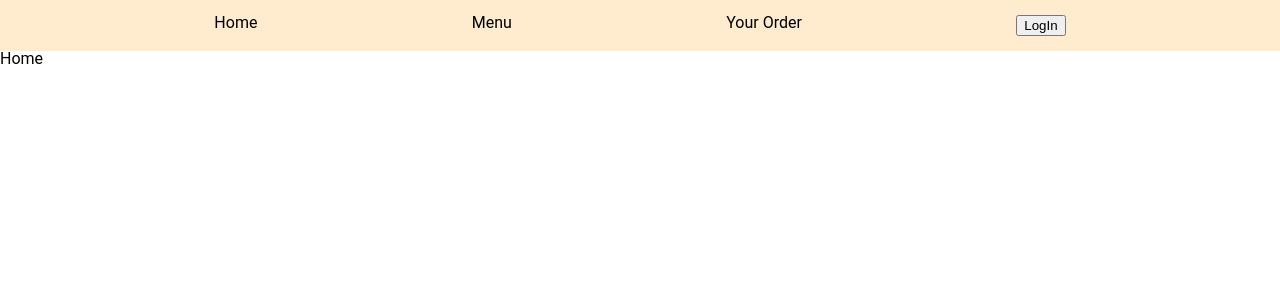
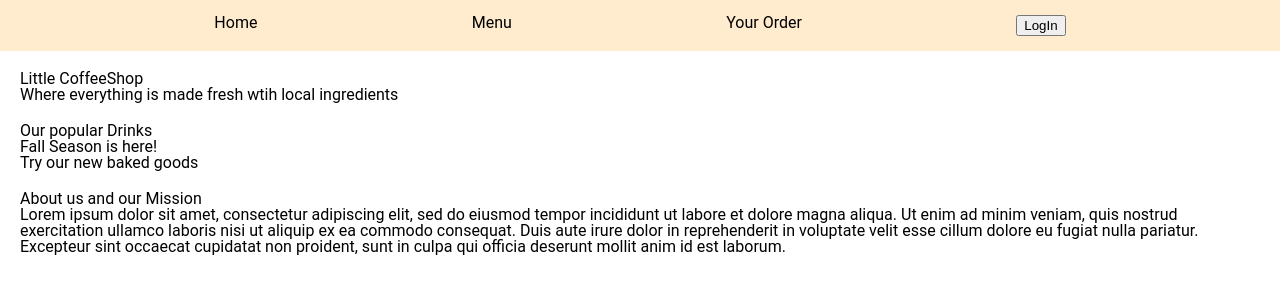
Before and after one commit to Julie1205/LittleCoffeeShop, a React (Create React App) app in the folder client/: page / in a window 1280 px wide. Shown: the top 300 px of the page. Built offline with nearby package versions, Linux system fonts and the light colour scheme.

Commit message:
HomePage started

```diff
--- a/client/src/App.js
+++ b/client/src/App.js
@@ -4,6 +4,7 @@ import GlobalStyles from "./components/GlobalStyles";
 import NavigationBar from "./components/NavigationBar";
 import Menu from "./components/Menu";
 import YourOrderPage from "./components/YourOrderPage";
+import HomePage from "./components/HomePage";
 
 const App = () => {
   return (
@@ -11,7 +12,7 @@ const App = () => {
       <GlobalStyles/>
       <NavigationBar/>
       <Routes>
-        <Route path="/" element={<p>Home</p>} />
+        <Route path="/" element={<HomePage/>} />
         <Route path="/menu" element={<Menu/>} />
         <Route path="/login" element={<p>Login</p>} />
         <Route path="/order" element={<YourOrderPage/>} />
--- /dev/null
+++ b/client/src/components/HomePage.js
@@ -0,0 +1,50 @@
+import styled from "styled-components";
+
+const HomePage = () => {
+    return (
+        <Wrapper>
+            <SloganSection>
+                <p>Little CoffeeShop</p>
+                <p>Where everything is made fresh wtih local ingredients</p>
+            </SloganSection>
+            <PromotionSection>
+                <div>
+                    <p>Our popular Drinks</p>
+                    <div>
+
+                    </div>
+                </div>
+                <div>
+                    <p>Fall Season is here!</p>
+                    <p>Try our new baked goods</p>
+                </div>
+            </PromotionSection>
+            <div>
+                <p>About us and our Mission</p>
+                <p>
+                Lorem ipsum dolor sit amet, consectetur adipiscing elit,
+                sed do eiusmod tempor incididunt ut labore et dolore magna aliqua.
+                Ut enim ad minim veniam, quis nostrud exercitation ullamco laboris
+                nisi ut aliquip ex ea commodo consequat. Duis aute irure dolor in
+                reprehenderit in voluptate velit esse cillum dolore eu fugiat nulla pariatur.
+                Excepteur sint occaecat cupidatat non proident, sunt in culpa qui officia
+                deserunt mollit anim id est laborum.
+                </p>
+            </div>
+        </Wrapper>
+    )
+};
+
+export default HomePage;
+
+const Wrapper = styled.div`
+    margin: 20px;
+`;
+
+const SloganSection = styled.div`
+    margin-bottom: 20px;
+`;
+
+const PromotionSection = styled.div`
+    margin-bottom: 20px;
+`;
```
